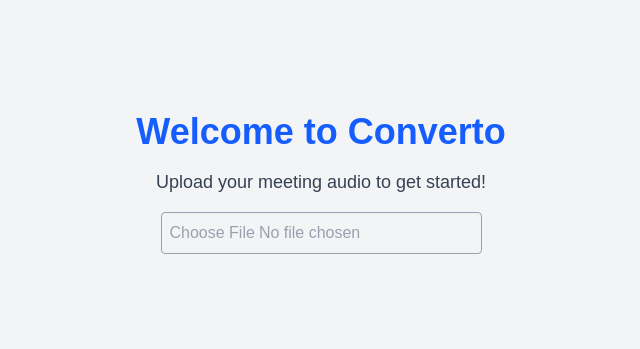
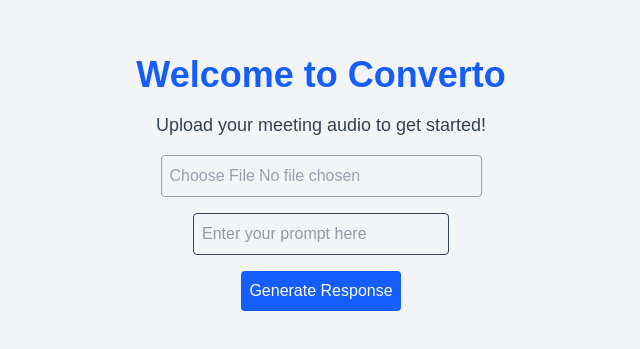
Before and after one commit to ranscky/converto, a Next.js app in the folder frontend/: page / in a window 1280 px wide. Shown: the part 209-558 px from the top of the page, without its empty margins (319-959 px from the left). Built offline with nearby package versions, Linux system fonts and the light colour scheme; no server answers.

Commit message:
connected frontend to huggingface api

```diff
--- a/frontend/src/app/page.js
+++ b/frontend/src/app/page.js
@@ -2,20 +2,40 @@
 import { useEffect, useState } from "react";
 
 export default function Home() {
-    const [message, setMessage] = useState("");
+    const [prompt, setPrompt] = useState("");
+    const [generated, setGenerated] = useState("");
 
-    useEffect(() => {
-        fetch("http://localhost:3001/api/test")
-        .then(res => res.json())
-        .then(data => setMessage(data.message))
-    }, []);
+    const handleGenerate = async () => {
+        const res = await fetch("http://localhost:3001/api/generate", {
+            method: "POST",
+            headers: {
+                "Content-Type": "application/json",
+            },
+            body: JSON.stringify({ prompt }),
+        });
+        const data = await res.json();
+        setGenerated(data.generated);
+    }
 
     return (
         <div className="min-h-screen bg-gray-100 flex flex-col items-center justify-center">
             <h1 className="text-4xl font-bold text-blue-600">Welcome to Converto</h1>
             <p className="mt-4 text-lg text-gray-700">Upload your meeting audio to get started!</p>
             <input type="file" accept="audio/*" className="mt-4 p-2 border rounded text-gray-400" />
-            <p className="mt-4 text-gray-400">{message}</p>
+            <input
+                type="text"
+                value={prompt}
+                onChange={(e) => setPrompt(e.target.value)}
+                placeholder="Enter your prompt here"
+                className="mt-4 p-2 border rounded w-64 text-gray-700"
+            />
+            <button
+                onClick={handleGenerate}
+                className="mt-4 bg-blue-600 text-white p-2 rounded hover:bg-blue-700"
+            >
+                Generate Response
+            </button>
+            <p className="mt-4 text-gray-700">{generated}</p>
         </div>
     );
 }
```
